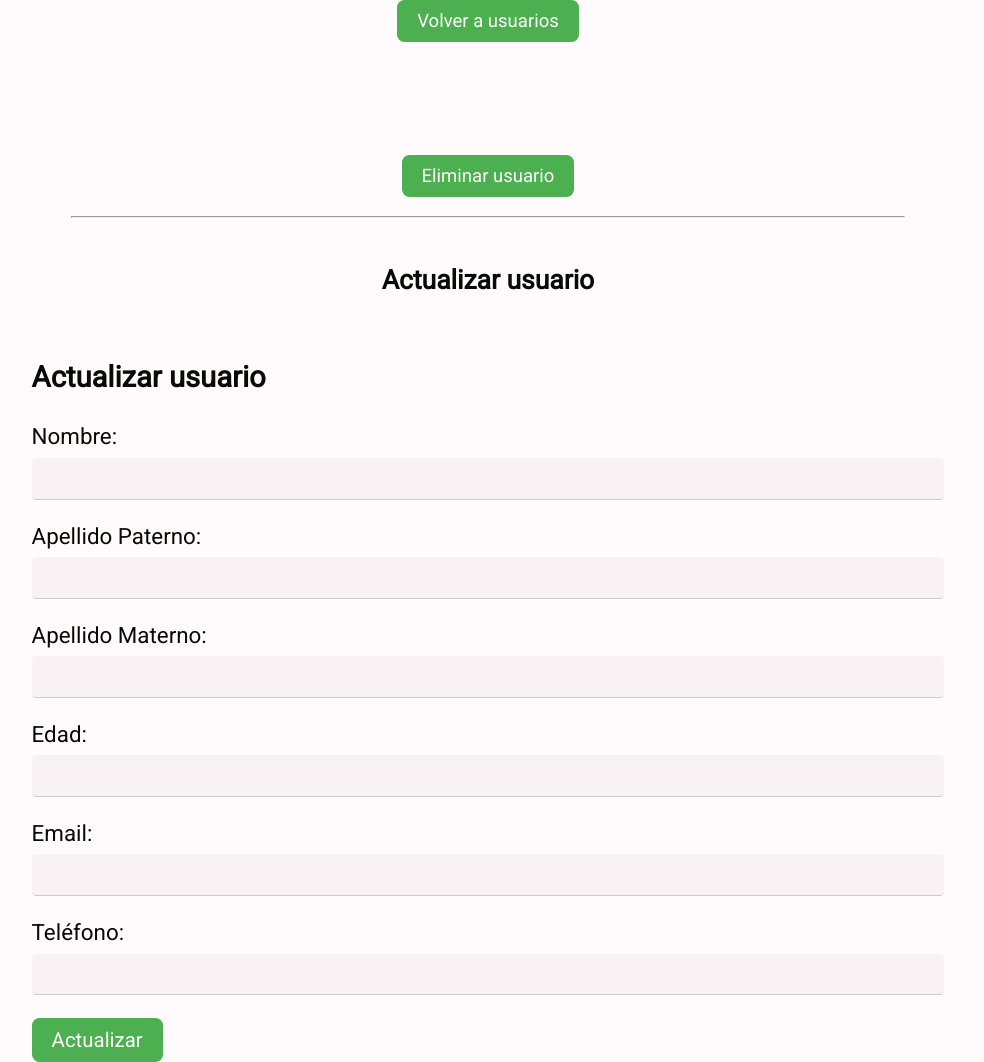
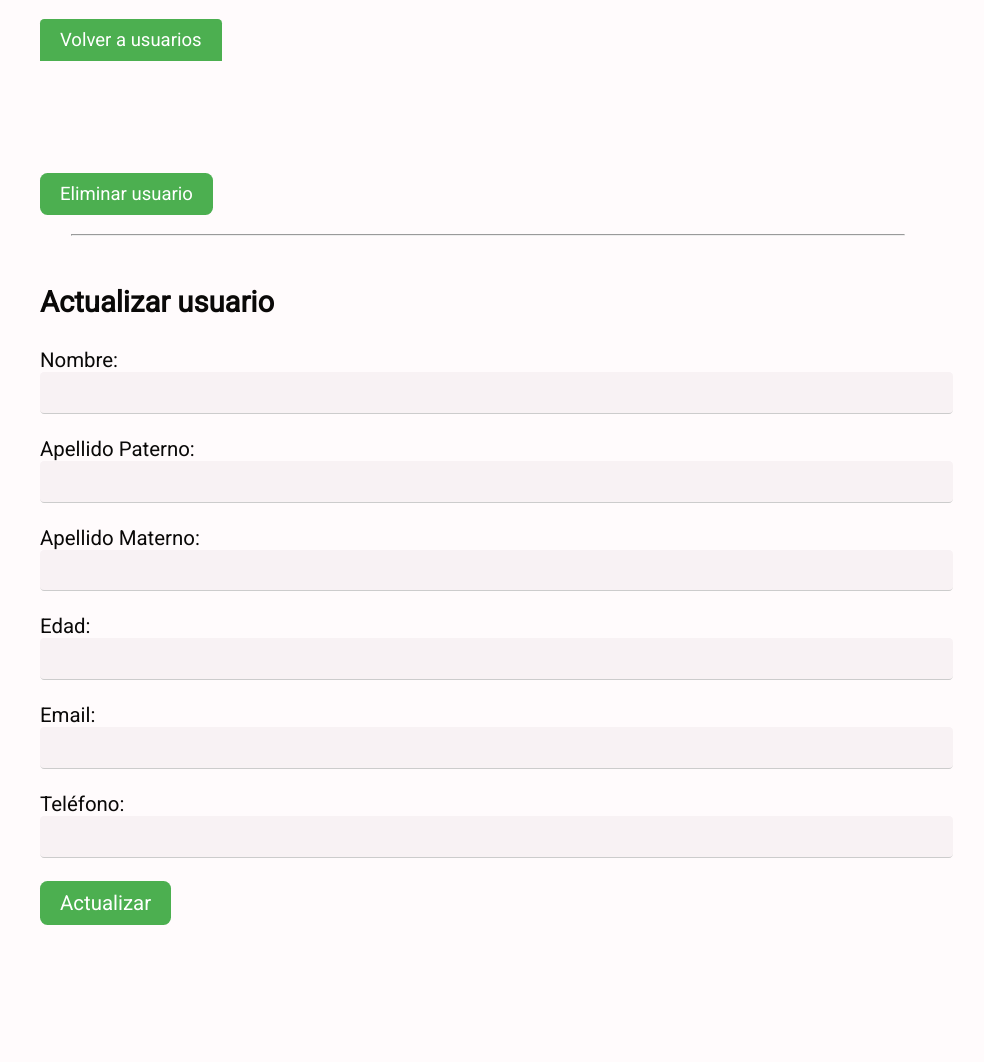
Before and after one commit to mr-ang3l/prueba-backend, a Django app: page /usuarios/1 in a window 1280 px wide. Shown: the whole page, without its empty margins (152-1136 px from the left). After the commit the page ends 925 px from the top, so only its background shows below. Run offline with Django 4.2, Linux system fonts and the light colour scheme.

Commit message:
second view buttons changes

```diff
--- a/static/css/detalle_usuario.css
+++ b/static/css/detalle_usuario.css
@@ -10,7 +10,7 @@
   margin: auto;
   gap: 10px;
   display: flex;
-  align-items: center;
+  align-items:flex-start;
   justify-content:space-between;
   flex-direction: column;
 }
@@ -22,7 +22,7 @@
     flex-direction: column;
   }
 
-  label {
+#form label {
     width: 70vw;
     display: block;
     margin-bottom: 0.5rem; /* Espacio entre la etiqueta y el campo */
@@ -57,9 +57,9 @@
     transition-timing-function: cubic-bezier(0, .75, .95, 1);
   }
 
-  #volver {
-    align-self: flex-start;
+  .volver {
     margin-top: 1em;
+    border-radius: 0.25rem 0.25rem 0 0;
   }
 
   button:hover {
--- a/templates/detalle_usuario.html
+++ b/templates/detalle_usuario.html
@@ -15,11 +15,10 @@
     <link rel="stylesheet" href="../static/css/detalle_usuarios.css">
 </head>
 <body>
-    <button onclick="window.location.href='http://localhost:8000/usuarios/'">Volver a usuarios</button>
+    <button class="volver" onclick="window.location.href='http://localhost:8000/usuarios/'">Volver a usuarios</button>
     <div id="usuario"></div>
     <button id="eliminar-usuario">Eliminar usuario</button>
     <hr>
-    <h2>Actualizar usuario</h2>
     <div id="formulario"></div>
     <script src="{% static 'js/detalle_usuario.js' %}"></script>
 </body>
```
Also changed, not shown: static/css/usuarios.css (+10 -2 lines), templates/usuarios.html (+4 -4 lines).
